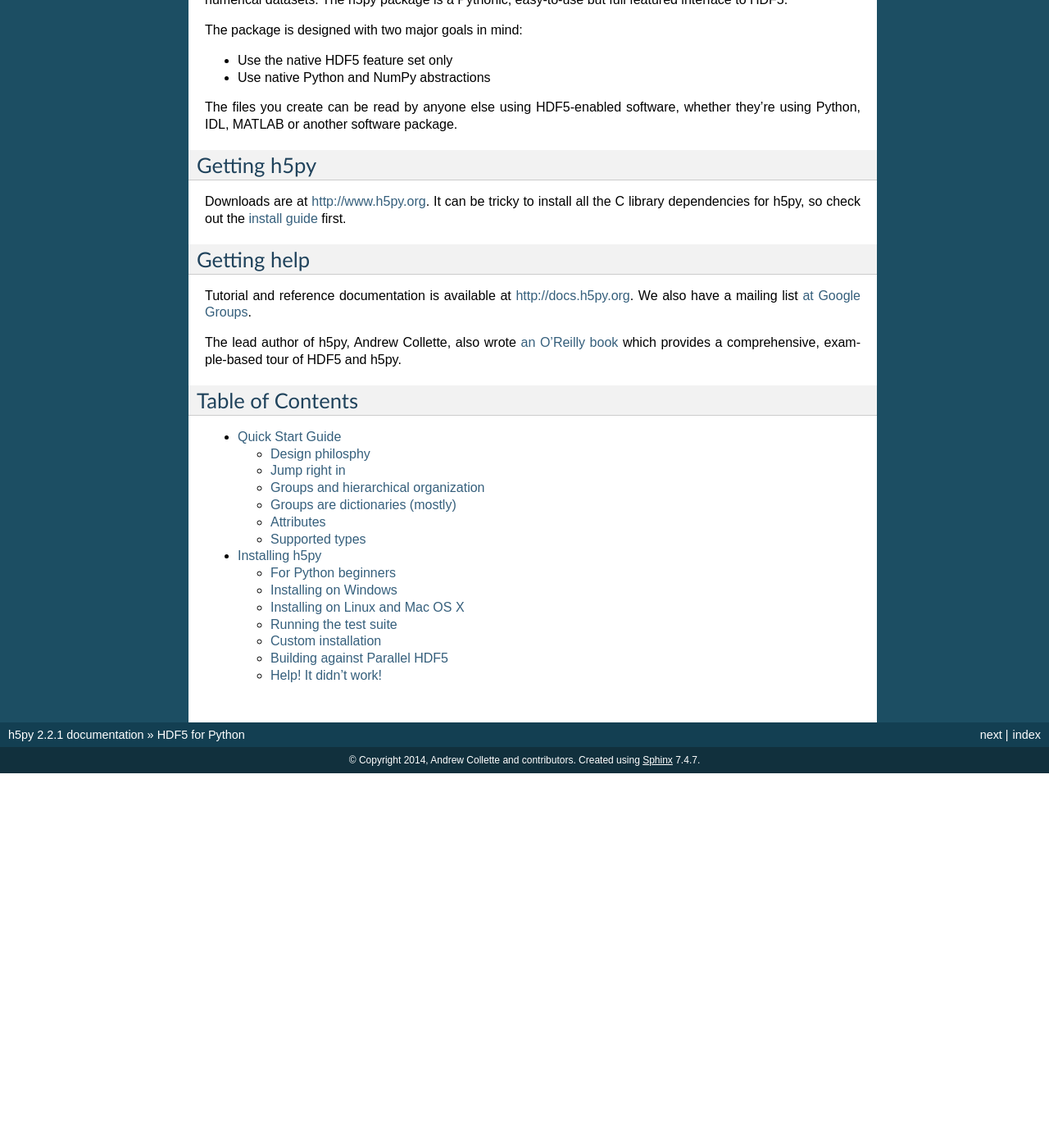
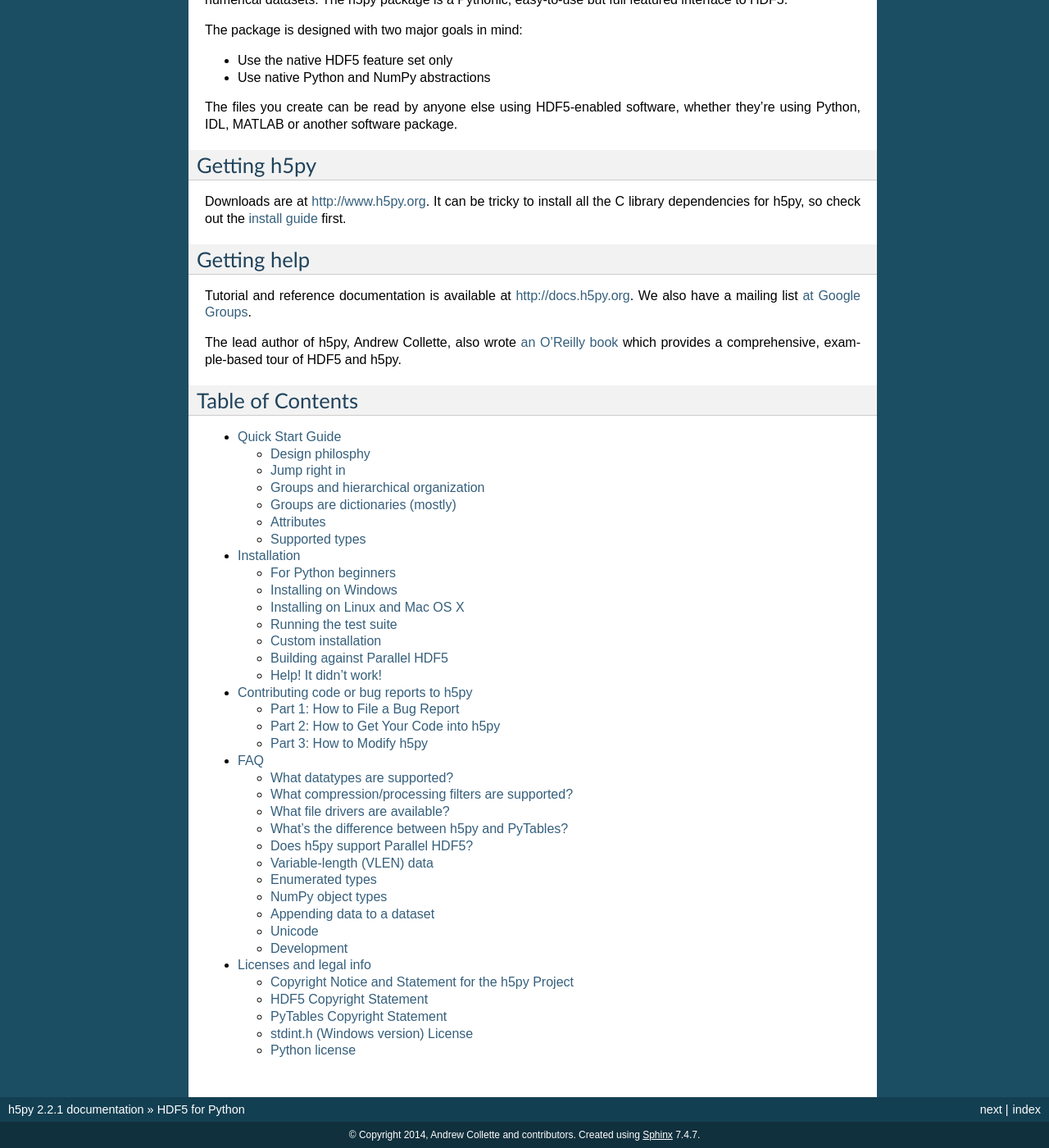
Before and after one commit to zhongxing-2/h5py, a Sphinx documentation site: the page built from docs/index.rst, in a window 1280 px wide and 1400 px high, scrolled down 410 px. Shown: the whole window at 82% size. Built offline with Sphinx 7.4.7, drawn with Linux system fonts in a browser that asks for light colours; before the commit the page ends 1353 px from its top, so only the background shows below that.

```diff
--- a/docs/build.rst
+++ b/docs/build.rst
@@ -1,7 +1,7 @@
 .. _install:
 
-Installing h5py
-===============
+Installation
+============
 
 
 For Python beginners
--- a/docs/index.rst
+++ b/docs/index.rst
@@ -60,3 +60,6 @@ Table of Contents
 
     quick
     build
+    contributing
+    faq
+    licenses
```
Also changed, not shown: docs/meta/index.rst (deleted, +0 -8 lines), docs/contributing.rst (renamed from docs/meta/contributing.rst), docs/faq.rst (renamed from docs/meta/faq.rst), docs/licenses.rst (renamed from docs/meta/licenses.rst).
